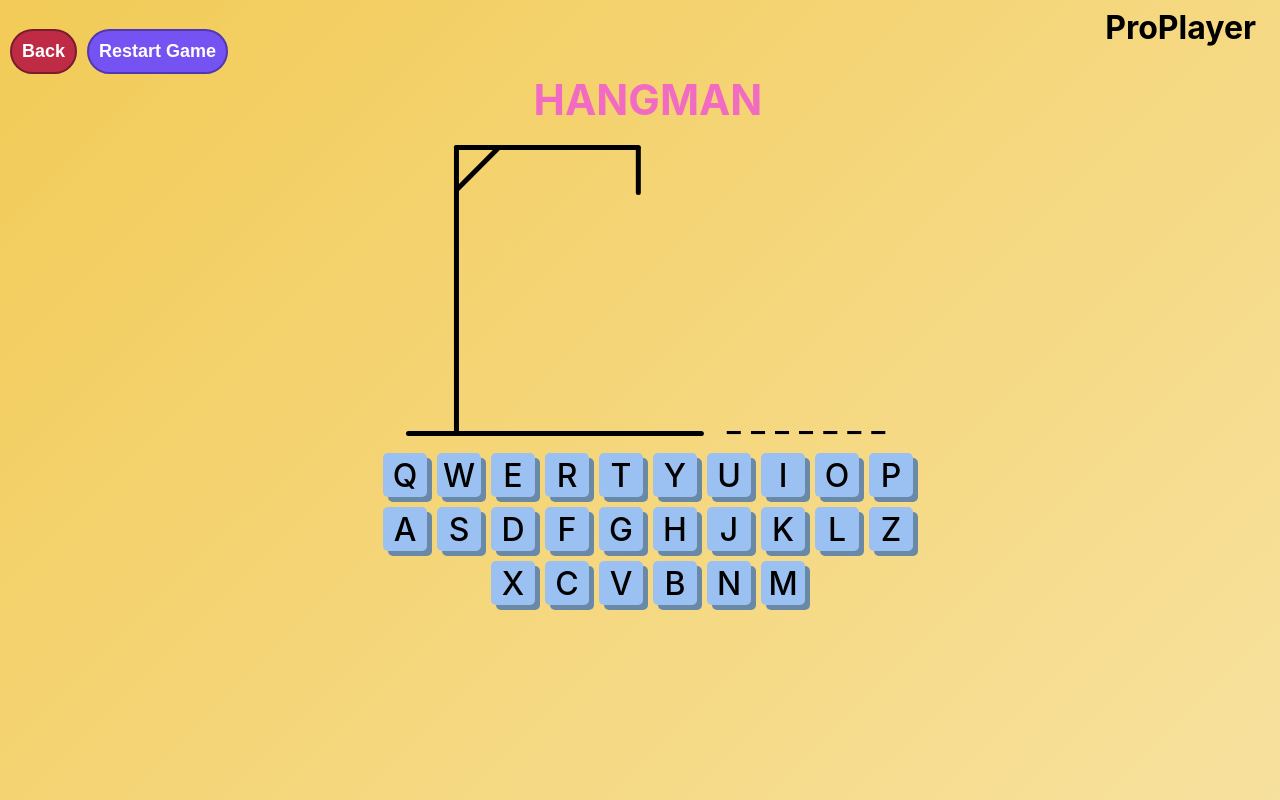
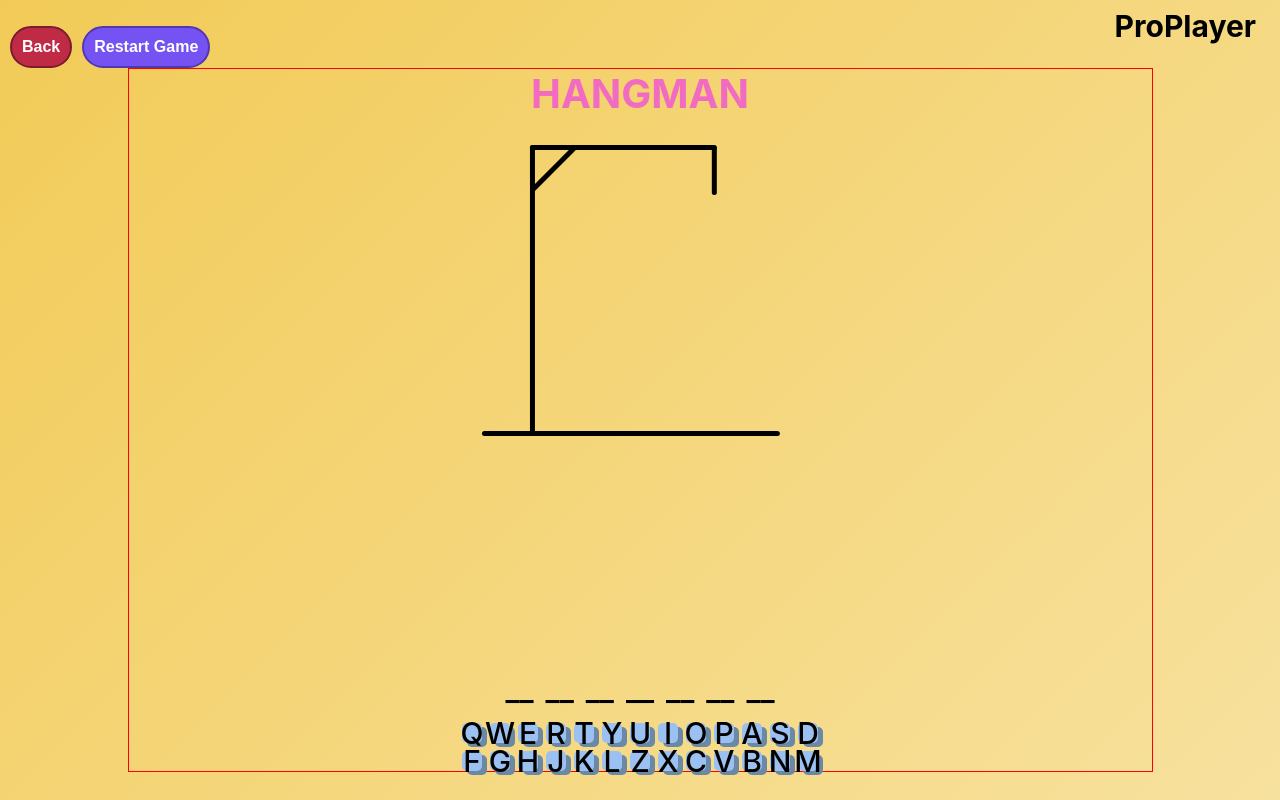
Before and after one commit to AnnaKiira/ProPlayer, a React (Create React App) app: page / in a window 1280 px wide. Both pictures are taken after a click on the button "Play Hangman". Built offline with nearby package versions, Linux system fonts and the light colour scheme.

Commit message:
going back to three breakpoints since 6 is excessive, mobile, tablet and desktop

```diff
--- a/src/App.css
+++ b/src/App.css
@@ -1,10 +1,15 @@
+* {
+  box-sizing: border-box;
+}
+
 .container {
   width: 100%;
   margin-left: auto;
   margin-right: auto;
   padding-left: 0.5rem;
   padding-right: 0.5rem;
-  /* border: 1px solid red; */
+  /* min-height: 100vh; */
+  border: 1px solid red;
 }
 
 .gamescontainer h1 {
@@ -62,7 +67,7 @@
   border: 2px solid #5237b2;
 }
 
-@media (min-width: 475px) {
+/* @media (min-width: 475px) {
   .container {
     max-width: 475px;
   }
@@ -85,10 +90,10 @@
   .resetGameBtn {
     font-size: 13px;
   }
-}
+} */
 
 
-@media (min-width: 640px) {
+/* @media (min-width: 640px) {
   .container {
     max-width: 640px;
   }
@@ -111,7 +116,7 @@
   .resetGameBtn {
     font-size: 14px;
   }
-}
+} */
 
 @media (min-width: 768px) {
   .container {
@@ -138,9 +143,9 @@
   }
 }
 
-@media (min-width: 1024px) {
+@media (min-width: 1025px) {
   .container {
-    max-width: 1024px;
+    max-width: 1025px;
   }
 
   .gamescontainer h1 {
@@ -157,7 +162,7 @@
   }
 }
 
-@media (min-width: 1280px) {
+/* @media (min-width: 1280px) {
   .container {
     max-width: 1280px;
   }
@@ -181,9 +186,9 @@
   .resetGameBtn {
     font-size: 18px;
   }
-}
+} */
 
-@media (min-width: 1536px) {
+/* @media (min-width: 1536px) {
   .container {
     max-width: 1536px;
   }
@@ -201,4 +206,4 @@
   .numberGuesserBtn {
     font-size: 28px;
   }
-}
+} */
--- a/src/games/hangman/Hangman.css
+++ b/src/games/hangman/Hangman.css
@@ -4,10 +4,20 @@
     align-items: center;
     justify-content: center;
     margin: 0 auto;
+    max-width: 100%;
+}
+
+.hangmanDrawing {
+    width: 100%;
+    display: flex;
+    justify-content: center;
 }
 
 .hangmanDrawing img {
-    max-width: 100%;
+    /* max-width: 100%;
+    height: auto; */
+    margin-top: 12px;
+    max-width: 75%;
     height: auto;
 }
 
@@ -15,15 +25,21 @@
     display: flex;
     justify-content: center;
     align-items: center;
-    /* font-size: 65px; */
+    margin: 12px 0 0 0;
+    font-size: 32px;
     color: #F26BC3;
 }
 
 .hangmanContainer {
-    display: flex;
-    justify-content: center;
+    /* display: flex; */
+    /* justify-content: center; */
     /* gap: 20px; */
     /* margin-top: 60px; */
+    display: flex;
+    flex-direction: column;
+    align-items: center;
+    gap: 16px;
+    width: 100%;
 }
 
 /* .hangmanDrawing {
@@ -31,60 +47,72 @@
 } */
 
 .wordDisplay {
-    display: flex;
+    /* display: flex;
     flex-direction: row;
     align-items: center;
-    justify-content: center;
+    justify-content: center; */
     /* padding: 30px;
     margin-top: 140px; */
+    display: flex;
+    justify-content: center;
+    align-items: center;
+    /* gap: 8px; */
+    font-size: 24px;
 }
 
 .letter {
     /* padding: 16px;
     font-size: 50px; */
+    /* text-transform: uppercase;
+    font-weight: 600; */
     text-transform: uppercase;
     font-weight: 600;
+    padding: 4px 8px;
 }
 
-/* .gameOverHangman {
-    margin: -78px 0 0 0;
-} */
+.gameOverHangman {
+    margin: 8px 0 0 0;
+}
 
 .gameOverHangman h2{
-    /* font-size: 30px; */
+    font-size: 20px;
     display: flex;
     align-items: center;
     justify-content: center;
+    margin: 0px;
     color: red;
     /* margin-bottom: -35px; */
 }
 
 .gameOverHangman h3{
-    /* font-size: 30px; */
+    font-size: 17px;
     display: flex;
     align-items: center;
     justify-content: center;
+    margin: 0px;
     color: #000000;
 }
 
-/* .winnerHangman {
-    margin: -78px 0 0 0;
-} */
+.winnerHangman {
+    margin: 8px 0 0 0;
+}
 
 .winnerHangman h2 {
-    /* font-size: 30px; */
+    font-size: 20px;
     display: flex;
     align-items: center;
     justify-content: center;
+    margin: 0px;
     color: #378a11;
     /* margin-bottom: -35px; */
 }
 
 .winnerHangman h3 {
-    /* font-size: 30px; */
+    font-size: 17px;
     display: flex;
     align-items: center;
     justify-content: center;
+    margin: 0px;
     color: #000000;
 }
 
@@ -94,25 +122,26 @@
     flex-wrap: wrap;
     align-items: center;
     justify-content: center;
-    max-width: 100%;
-    margin: 0 auto;
-    gap: 6px;
+    max-width: 358px;
+    /* margin: 0 auto; */
+    margin: 18px 0px 0 0px;
+    gap: 8px;
 }
 
 .key {
     display: flex;
     align-items: center;
     justify-content: center;
-    padding: 12px;
+    /* padding: 12px; */
     cursor: pointer;
     background:#9BC1F2;
     border-radius: 5px;
-    font-size: 16px;
+    font-size: 28px;
     font-weight: 500;
     box-shadow: 3px 3px #6a89a7;
     margin: 0;
-    height: 12px;
-    width: 12px;
+    height: 28px;
+    width: 28px;
 }
 
 .key.disabled {
@@ -137,125 +166,7 @@
     }
 }
 
-/* @media screen and (max-width:1445px)  {
-    .hangmanContainer {
-        margin-top: 32px;
-    }
-
-    .hangmanGame h1 {
-        margin-top: -55px;
-        font-size: 48px;
-    }
-
-    .hangmanDrawing img {
-        width: 272px;
-        height: auto;
-    }
-
-    .wordDisplay {
-        margin-top: 125px;
-    }
-
-    .letter {
-        padding: 12px;
-        font-size: 38px;
-    }
-
-    .hangmanKeyboard {
-        margin: -18px 370px 0 370px;
-    }
-
-    .key {
-        padding: 20px;
-        margin: 6px;
-        font-size: 30px;
-        font-weight: 500;
-        height: 12px;
-        width: 12px;
-        box-shadow: 5px 6px #6a89a7;
-    }
-
-    .gameOverHangman {
-        margin-top: -98px;
-    }
-
-    .gameOverHangman h2{
-        font-size: 24px;
-        margin-bottom: -30px;
-    }
-
-    .gameOverHangman h3{
-        font-size: 24px;
-        margin-bottom: 18px;
-    }
-
-    .winnerHangman {
-        margin-top: -98px;
-    }
-
-    .winnerHangman h2 {
-        font-size: 24px;
-        margin-bottom: -30px;
-    }
-
-    .winnerHangman h3 {
-        font-size: 24px;
-        margin-bottom: 18px;
-    }
-} */
-
-/* @media screen and (max-width:768px)  {
-    .hangmanContainer {
-        margin-top: 18px;
-    }
-
-    .hangmanGame {
-        justify-content: center;
-        margin-top: -18px;
-    }
-
-    .hangmanGame h1 {
-        font-size: 32px;
-        margin-top: -42px;
-    }
-
-    .hangmanDrawing img {
-        width: 218px;
-        height: auto;
-    }
-
-    .wordDisplay {
-        margin-top: 75px;
-    }
-
-    .letter {
-        padding: 10px;
-        font-size: 30px;
-    }
-
-    .hangmanKeyboard {
-        margin: -20px 70px 0 70px;
-    }
-
-    .key {
-        padding: 18px;
-        margin: 5px;
-        font-size: 30px;
-        box-shadow: 5px 5px #6a89a7;
-    }
-
-    .gameOverHangman h3{
-        font-size: 24px;
-        margin: 28px 0 18px 0;
-    }
-
-    .winnerHangman h3 {
-        font-size: 24px;
-        margin: 28px 0 18px 0;
-    }
-} */
-
-@media (min-width:475px)  {
+/* @media (min-width:475px)  {
     .hangmanGame {
         margin-top: 20px;
     }
@@ -322,13 +233,13 @@
         font-size: 18px;
         margin: 0;
     }
-}
+} */
 
-@media (min-width: 640px) {
+/* @media (min-width: 640px) {
     .hangmanKeyboard {
         margin: 20px 90px 0 90px;
     }
-}
+} */
 
 @media (min-width: 768px) {
     .hangmanGame {
@@ -403,7 +314,7 @@
     }
 }
 
-@media (min-width: 1024px) {
+@media (min-width: 1025px) {
     .hangmanGame h1 {
         font-size: 40px;
         margin-top: 0;
@@ -451,7 +362,7 @@
     }
 }
 
-@media (min-width: 1280px) {
+/* @media (min-width: 1280px) {
     .hangmanGame h1 {
         font-size: 42px;
         margin: 0px;
@@ -492,17 +403,9 @@
     .winnerHangman h2 {
         margin-top: 8px;
     }
+} */
 
-    /* .gameOverHangman h3{
-        margin: 0;
-    } */
-
-    /* .winnerHangman h3 {
-        margin: 0;
-    } */
-}
-
-@media (min-width: 1536px) {
+/* @media (min-width: 1536px) {
     .hangmanGame h1 {
         font-size: 58px;
         margin: 0;
@@ -557,11 +460,11 @@
 
     .gameOverHangman h3{
         font-size: 28px;
-        /* margin: 0; */
+
     }
 
     .winnerHangman h3 {
         font-size: 28px;
-        /* margin: 0; */
+
     }
-}
+} */
--- a/src/games/hangman/Hangman.js
+++ b/src/games/hangman/Hangman.js
@@ -84,7 +84,7 @@ function Hangman({ registerResetHandler }) {
                     <div className='wordDisplay'>
                         {randomWord.split('').map((letter, index,) => (
                             <span key={index} className='letter'>
-                                {correctGuesses.includes(letter) ? letter : '_'}
+                                {correctGuesses.includes(letter) ? letter : '__'}
                             </span>
                         ))}
                     </div>
```
